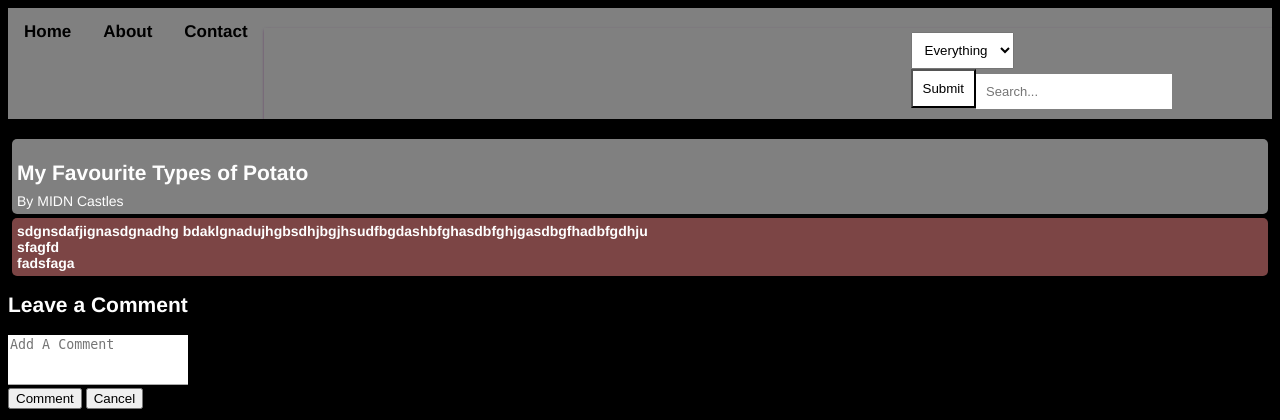
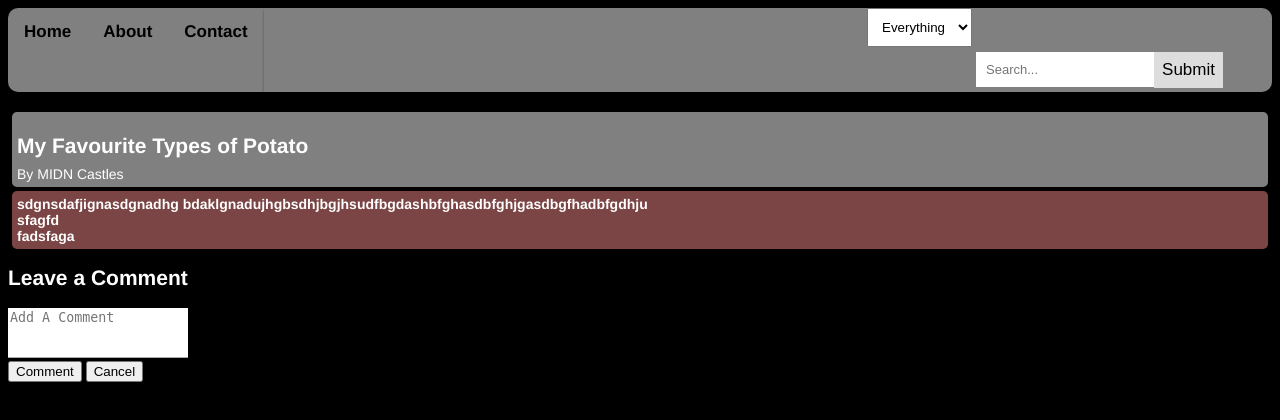
Before and after one commit to MattieWasTaken/WebDevSec, a PHP site: page /GenericPost.html in a window 1280 px wide. Shown: the top 420 px of the page. Run offline with PHP 8.4, Linux system fonts and the light colour scheme.

Commit message:
Minor adjustment to css file

```diff
--- a/style.css
+++ b/style.css
@@ -27,6 +27,7 @@ h1{
 .topnav{
     overflow: hidden;
     background-color: gray;
+    border-radius: 10px;
 }
 
 .topnav a{
@@ -55,7 +56,33 @@ h1{
   font-size: 13px;
 }
 
-.topnav .search-container button{
+/*Search Box*/
+
+.searchbar{
+    margin-bottom: -5px;
+     display: flex;
+     justify-content: right;
+     box-shadow: 1px 2px 3px #52075b;
+
+ }
+
+ .searchbar select{
+     padding: 10px;
+     margin-right: 300px;
+ }
+
+ .searchbar input{
+     padding:10px
+ }
+
+ .searchbar button{
+     padding: 10px;
+     background-color: #fff;
+
+ }
+
+
+.topnav .searchbar button{
     float:right;
     padding: 8px;
     margin-top: 5px;
@@ -118,31 +145,6 @@ center{
     margin-top: 0px;
 }
 
-/*Search Box*/
-
-.searchbar{
-    margin-top: 20px;
-    display: flex;
-    justify-content: right;
-    box-shadow: 1px 2px 3px #52075b;
-
-}
-
-.searchbar select{
-    padding: 9px;
-    margin-top: 4px
-}
-.searchbar input{
-    padding:10px
-}
-
-.searchbar button{
-    padding: 10px;
-    background-color: #fff;
-
-}
-
-
 /*INDIVIDUAL POSTS*/
 .post-content{
 background-color: rgb(124, 69, 69);
```
